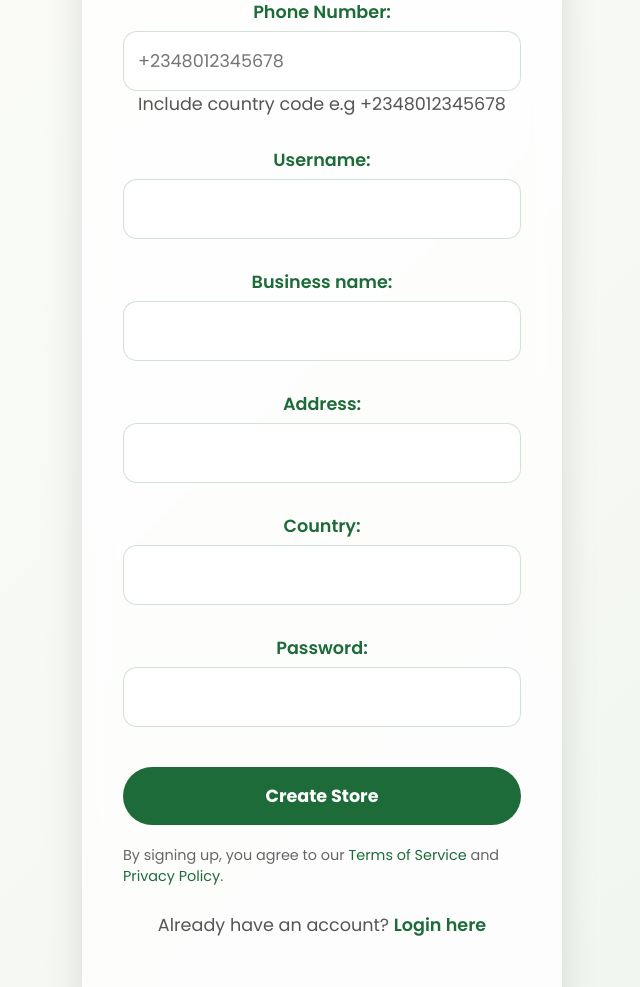
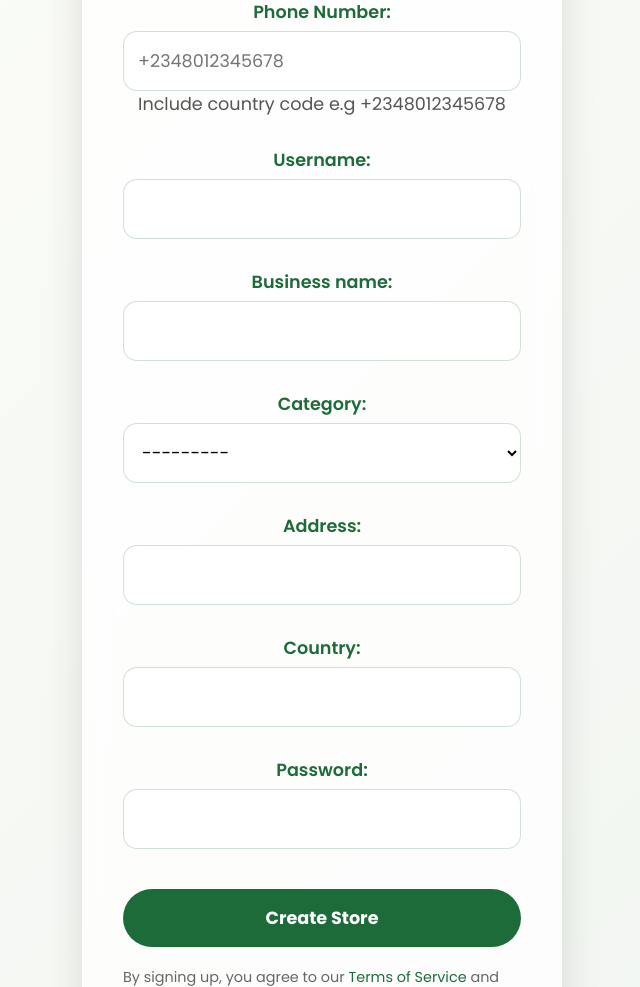
Before and after one commit to ChaoykiTech/wacatalog, a Django app: page /register/ in a window 1280 px wide. Shown: the part 384-1371 px from the top of the page, without its empty margins (318-958 px from the left). Run offline with Django 5.2, Linux system fonts and the light colour scheme; data that the repository does not hold is empty.

Commit message:
Fix: Category

```diff
--- a/core/forms.py
+++ b/core/forms.py
@@ -1,7 +1,7 @@
 from django import forms
 from django.contrib.auth.models import User
 from .models import Vendor
-from .models import Product
+from .models import Product, Category
 
 
 class RegisterForm(forms.Form):
@@ -15,6 +15,10 @@ class RegisterForm(forms.Form):
 
     username = forms.CharField()
     business_name = forms.CharField()
+    category = forms.ModelChoiceField(
+        queryset=Category.objects.all(),
+        required=False
+    )
     address = forms.CharField()
     country = forms.CharField()
     password = forms.CharField(widget=forms.PasswordInput)
--- a/core/views.py
+++ b/core/views.py
@@ -142,6 +142,8 @@ def dashboard(request):
     # 🔄 Check subscription expiry
     check_and_downgrade_vendor(vendor)
 
+    categories = Category.objects.all()  # ✅ ADD THIS
+
     # 🔹 Search / filter
     query = request.GET.get('q')
     start_date = request.GET.get('start_date')
@@ -186,6 +188,7 @@ def dashboard(request):
 
     context = {
         'vendor': vendor,
+        'categories': categories,  # ✅ THIS IS THE FIX
         'products': products,  # paginated for dashboard table
         'unlocked_products': unlocked_products,
         'locked_products': locked_products,
@@ -211,6 +214,13 @@ def update_vendor(request):
         vendor.business_name = request.POST.get('business_name')
         vendor.address = request.POST.get('address')
         vendor.country = request.POST.get('country')
+
+        category_id = request.POST.get('category')
+
+        if category_id and category_id.isdigit():
+            vendor.category = get_object_or_404(Category, id=category_id)
+        else:
+            vendor.category = None
 
         # Logo upload
         if 'logo' in request.FILES:
--- a/templates/storefront.html
+++ b/templates/storefront.html
@@ -846,6 +846,11 @@ footer { background:#f1f1f1; padding:20px; text-align:center; border-top:1px sol
         {% endif %}
     </h1>
 
+        {% if vendor.category %}
+            <p class="vendor-category">{{ vendor.category.name }}</p>
+        {% endif %}
+
+
     <!-- Vendor Address -->
     <p>{{ vendor.address }}</p>
 
```
Also changed, not shown: core/models.py (+7 -5 lines), templates/dashboard.html (+13 -0 lines), core/migrations/0019_vendor_category.py (added).
